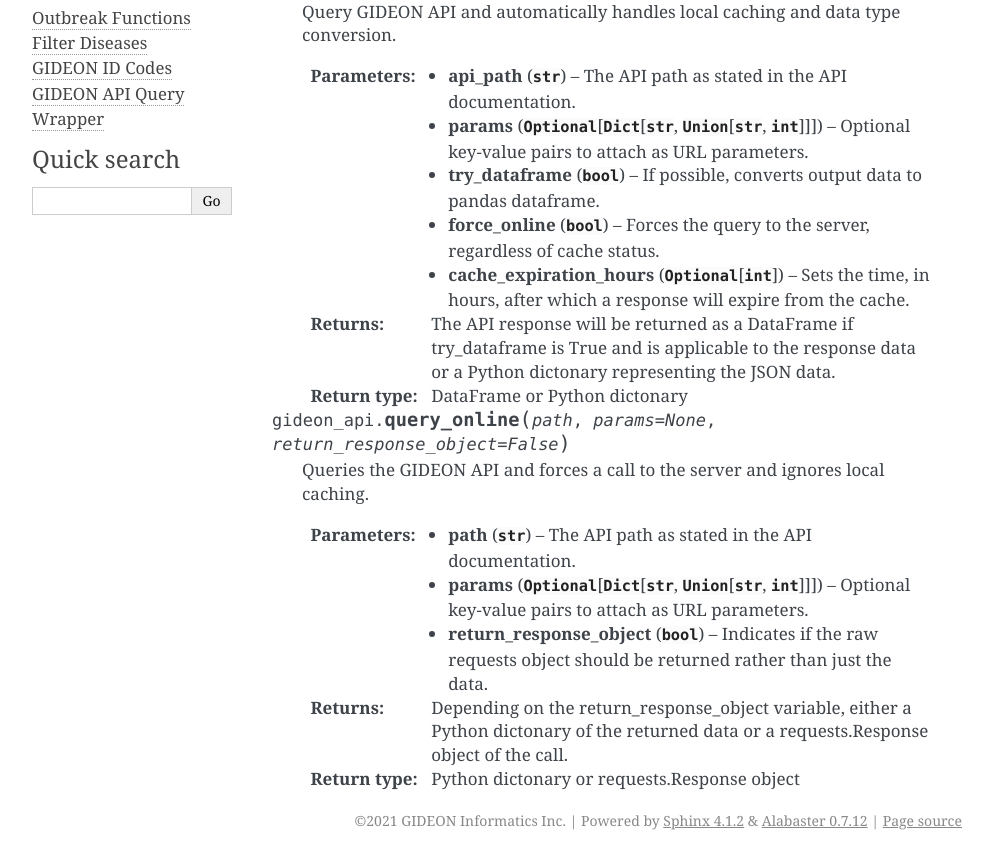
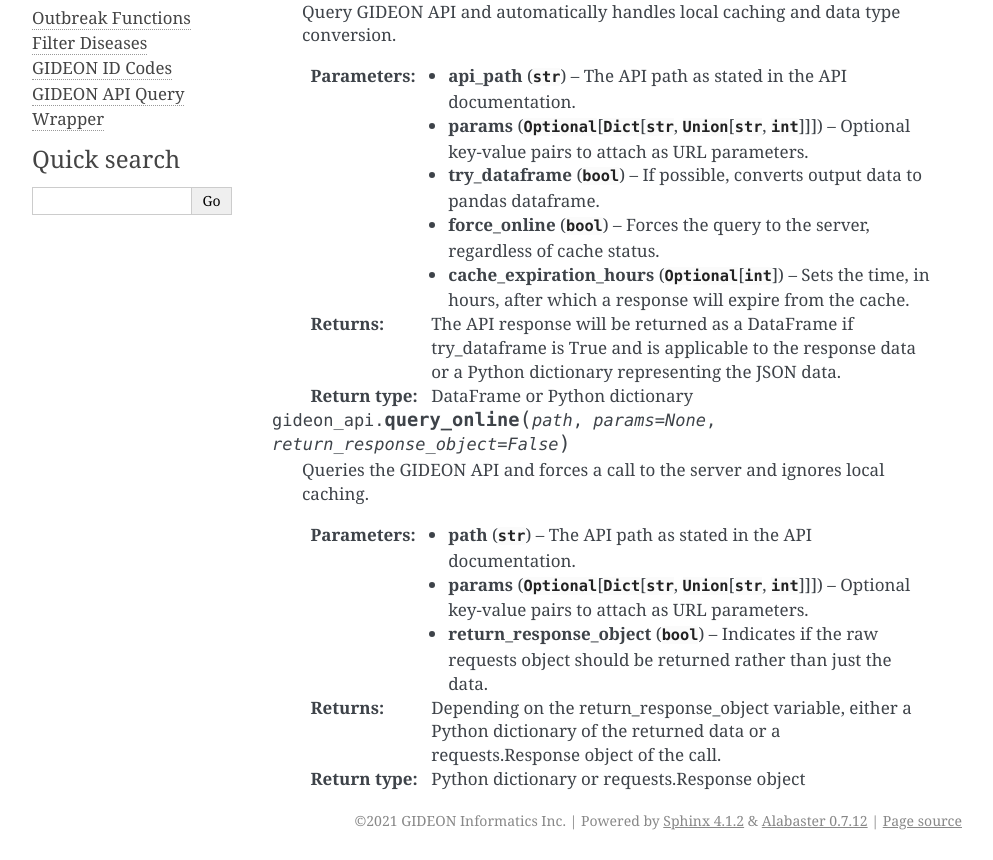
Before and after one commit to gideononline/gideon-api-python-docs, a plain HTML site: page docs/api_query_wrapper.html in a window 1280 px wide. Shown: the part 241-1101 px from the top of the page, without its empty margins (148-1141 px from the left). Drawn offline with Linux system fonts and the light colour scheme.

Commit message:
Typo corrections

```diff
--- a/docs/api_query_wrapper.html
+++ b/docs/api_query_wrapper.html
@@ -65,10 +65,10 @@
 <dt class="field-even">Returns</dt>
 <dd class="field-even"><p>The API response will be returned as a
 DataFrame if try_dataframe is True and is applicable to the response
-data or a Python dictonary representing the JSON data.</p>
+data or a Python dictionary representing the JSON data.</p>
 </dd>
 <dt class="field-odd">Return type</dt>
-<dd class="field-odd"><p>DataFrame or Python dictonary</p>
+<dd class="field-odd"><p>DataFrame or Python dictionary</p>
 </dd>
 </dl>
 </dd></dl>
@@ -89,11 +89,11 @@
 </dd>
 <dt class="field-even">Returns</dt>
 <dd class="field-even"><p>Depending on the
-return_response_object variable, either a Python dictonary of the
+return_response_object variable, either a Python dictionary of the
 returned data or a requests.Response object of the call.</p>
 </dd>
 <dt class="field-odd">Return type</dt>
-<dd class="field-odd"><p>Python dictonary or requests.Response object</p>
+<dd class="field-odd"><p>Python dictionary or requests.Response object</p>
 </dd>
 </dl>
 </dd></dl>
```
Also changed, not shown: docs/searchindex.js (+1 -1 lines).
